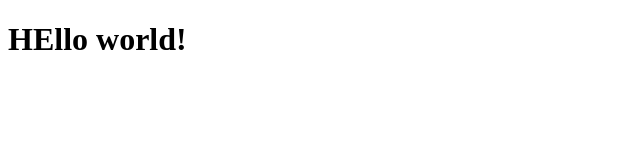
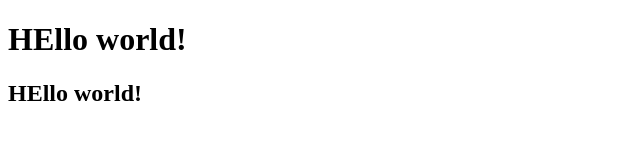
Before and after one commit to WorkDay365/MyFirstPJ, a plain HTML site: page index.html in a window 1280 px wide. Shown: the whole page, without its empty margins (0-640 px from the left). Drawn offline with Linux system fonts and the light colour scheme.

Commit message:
index mod

```diff
--- a/index.html
+++ b/index.html
@@ -8,6 +8,7 @@
 </head>
 <body>
     <h1> HEllo world!</h1>
+    <h2> HEllo world!</h2>
 </body>
 
 </html>
```
